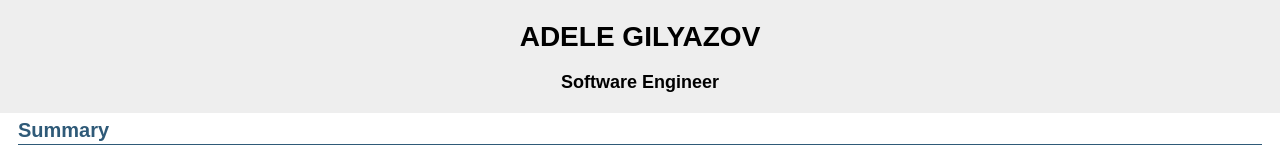
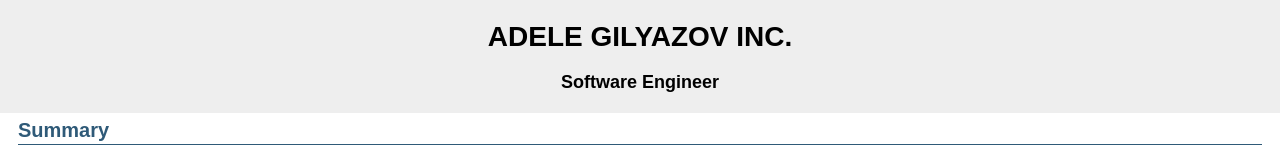
Before and after one commit to vinniwoo/testlearning, a plain HTML site: page index.html in a window 1280 px wide. Shown: the top 160 px of the page. Drawn offline with Linux system fonts and the light colour scheme; grey boxes are pictures that could not be loaded.

Commit message:
some changes

```diff
--- a/index.html
+++ b/index.html
@@ -7,7 +7,7 @@
 </head>
 <body>
 <header>
-    <h1>Adele Gilyazov</h1>
+    <h1>Adele Gilyazov Inc.</h1>
     <p id="position">Software Engineer</p>
 </header>
 <section>
```
